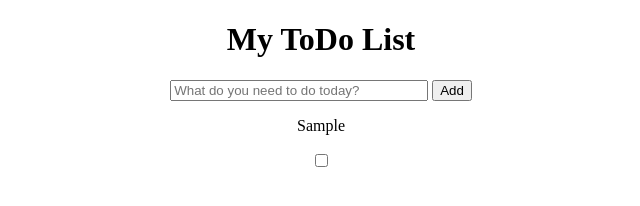
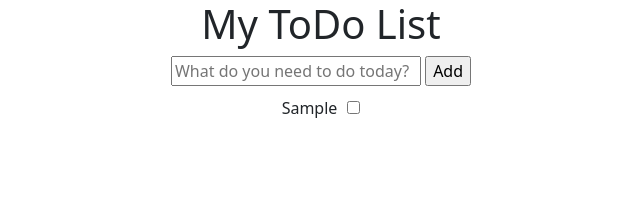
Before and after one commit to Htibbs14/to-do-app, a plain HTML site: page index.html in a window 1280 px wide. Both pictures are taken after typing "Sample" into the empty fields and a click on the input "Add". Shown: the whole page, without its empty margins (319-959 px from the left). Drawn offline with nearby package versions, Linux system fonts and the light colour scheme.

Commit message:
changed html format, added bootstrap

```diff
--- a/index.html
+++ b/index.html
@@ -4,22 +4,36 @@
     <meta charset="UTF-8" />
     <meta http-equiv="X-UA-Compatible" content="IE=edge" />
     <meta name="viewport" content="width=device-width, initial-scale=1.0" />
+    <link
+      href="https://cdn.jsdelivr.net/npm/bootstrap@5.1.3/dist/css/bootstrap.min.css"
+      rel="stylesheet"
+      integrity="sha384-1BmE4kWBq78iYhFldvKuhfTAU6auU8tT94WrHftjDbrCEXSU1oBoqyl2QvZ6jIW3"
+      crossorigin="anonymous"
+    />
     <link rel="stylesheet" href="src/styles.css" />
     <title>ToDo List</title>
   </head>
   <body>
+    <div class="container">
       <h1>My ToDo List</h1>
-    <form class="form">
+      <form class="form" autocomplete="off">
         <input
           type="text"
           placeholder="What do you need to do today?"
           class="inputBox"
           id="inputBox"
         />
-      <input type="submit" value="Add" class="submitButton" id="submitButton" />
+        <input
+          type="submit"
+          value="Add"
+          class="submitButton"
+          id="submitButton"
+        />
       </form>
-    <div id="toDoList"></div>
-
+      <div>
+        <ul id="toDoList"></ul>
+      </div>
+    </div>
     <script src="index.js"></script>
   </body>
 </html>
--- a/index.js
+++ b/index.js
@@ -9,19 +9,19 @@ function createToDo(event) {
     return;
   }
 
-  let div = document.createElement("div");
+  let li = document.createElement("li");
 
   let checkbox = document.createElement("input");
   checkbox.classList.add("checkbox");
   checkbox.type = "checkbox";
 
-  let paragraph = document.createElement("p");
+  let paragraph = document.createElement("span");
   paragraph.classList.add("paragraph");
   paragraph.textContent = text;
 
-  div.appendChild(paragraph);
-  div.appendChild(checkbox);
-  toDoList.appendChild(div);
+  li.appendChild(paragraph);
+  li.appendChild(checkbox);
+  toDoList.appendChild(li);
 
   inputBox.value = "";
 }
--- a/src/styles.css
+++ b/src/styles.css
@@ -7,10 +7,15 @@ body {
   width: 250px;
 }
 
-ul {
+#toDoList {
   padding: 0;
+  list-style: none;
 }
 
 li {
-  text-decoration: none;
+  margin: 10px;
 }
+
+.paragraph {
+  margin-right: 10px;
+}
```
Lines whose indentation alone changed are shown as unchanged.
